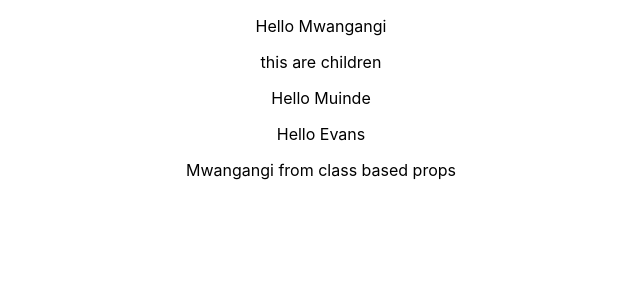
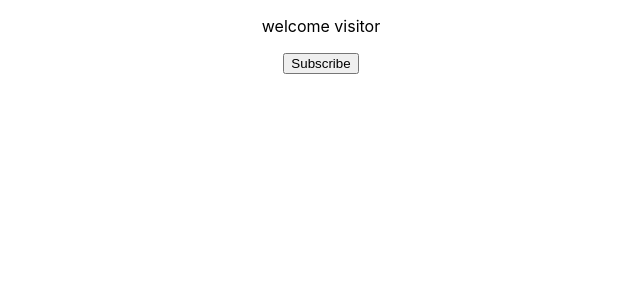
Before and after one commit to mwangangievans/ReactJs, a React (Create React App) app in the folder hello-worlrd/: page / in a window 1280 px wide. Shown: the top 300 px of the page, without its empty margins (319-959 px from the left). Built offline with nearby package versions, Linux system fonts and the light colour scheme.

Commit message:
state in class based components

```diff
--- a/hello-worlrd/src/App.js
+++ b/hello-worlrd/src/App.js
@@ -1,20 +1,21 @@
 import logo from './logo.svg';
 import './App.css';
-import  Greet from './Components/Greet'
+import Greet from './Components/Greet'
 import Welcome from './Components/Welcome';
 import Hello from './Components/hello';
+import Message from './Components/message';
 
 function App() {
   return (
     <div className="App">
-     <Greet name="Mwangangi">
-      <p>this are children</p>
+            <Message />
+      {/* <Greet name="Mwangangi">
+        <p>this are children</p>
       </Greet>
-     <Greet name="Muinde"/>
-     <Greet name="Evans"/>
-
-     <Welcome name="Mwangangi from class based props"/>
-     {/* <Hello/> */}
+      <Greet name="Muinde" />
+      <Greet name="Evans" /> */}
+      {/* <Welcome name="Mwangangi from class based props" /> */}
+      {/* <Hello/> */}
 
     </div>
   );
--- /dev/null
+++ b/hello-worlrd/src/Components/message.js
@@ -0,0 +1,22 @@
+import React , {Component} from "react";
+
+class Message extends Component {
+    constructor(){
+        super()
+        this.state = {
+            Message : "welcome visitor",
+        }
+    }
+    subscribe(){
+        this.setState({
+            Message : " Thants for subscribing..."
+        })
+    }
+    render(){
+        return (<div>
+            <p>{this.state.Message}</p>
+            <button onClick={()=>this.subscribe()}>Subscribe</button>
+        </div>)
+    }
+}
+export default Message
```
